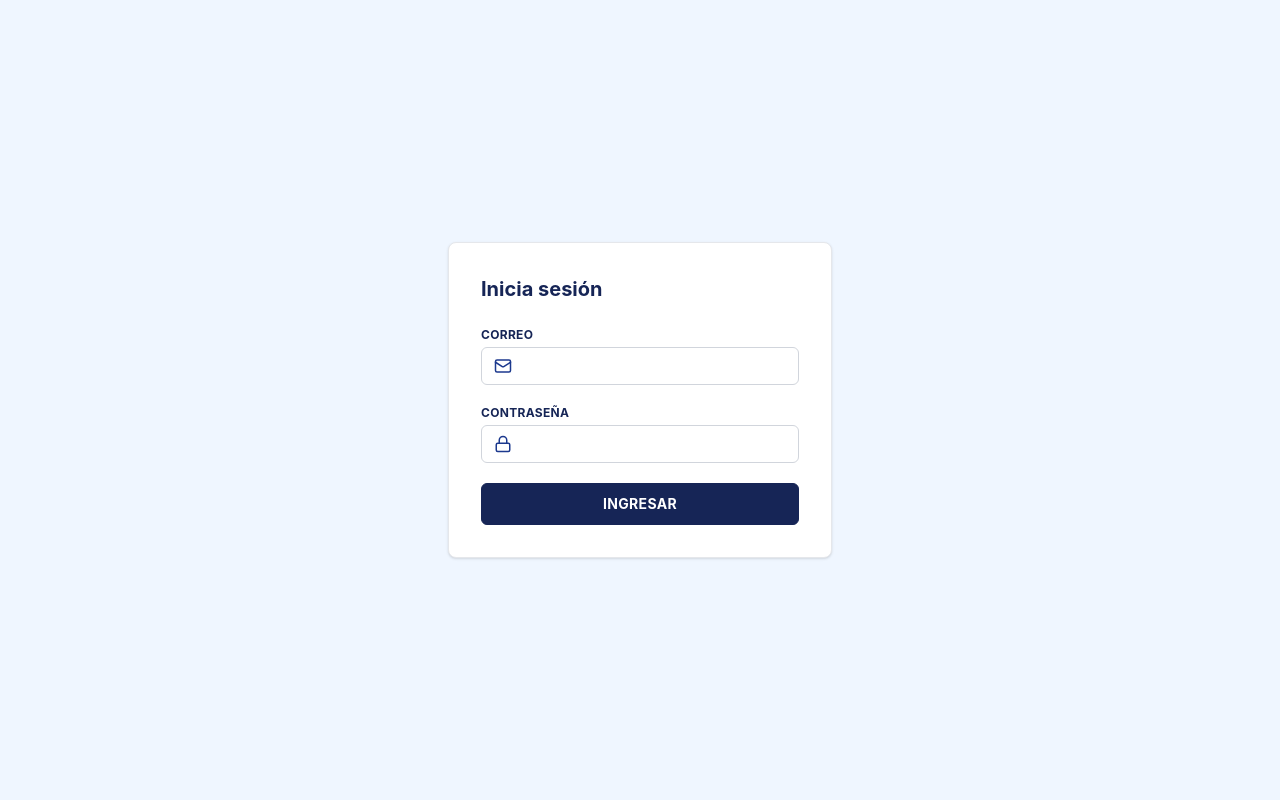
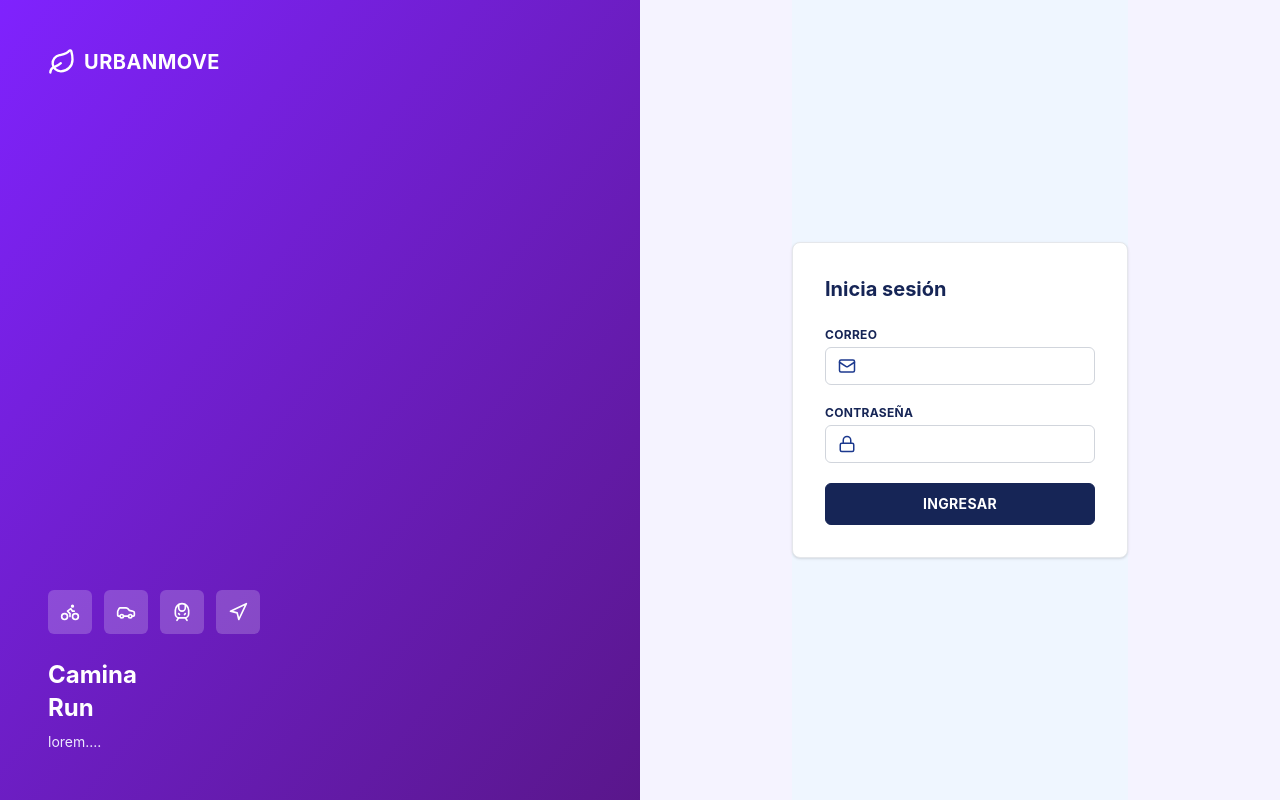
Before and after one commit to rodriguezhq/URBANMOVE, a React (Vite) app in the folder urbanmove_proyecto.client/: page /login in a window 1280 px wide. Built offline with nearby package versions, Linux system fonts and the light colour scheme; no server answers.

Commit message:
login lo que pidieron

```diff
--- /dev/null
+++ b/urbanmove_proyecto.client/src/Components/Brand.tsx
@@ -0,0 +1,39 @@
+import { Leaf, Bike, Car, TrainFront, Navigation } from 'lucide-react';
+
+function BrandPanel() {
+    return (
+        <div className="hidden w-1/2 flex-col justify-between bg-gradient-to-br from-violet-600 to-purple-900 p-12 text-white lg:flex">
+            <div className="flex items-center gap-2">
+                <Leaf size={28} />
+                <span className="text-xl font-bold tracking-wide">URBANMOVE</span>
+            </div>
+
+            <div>
+                <div className="mb-6 flex gap-3">
+                    <IconoTransporte icono={<Bike size={20} />} />
+                    <IconoTransporte icono={<Car size={20} />} />
+                    <IconoTransporte icono={<TrainFront size={20} />} />
+                    <IconoTransporte icono={<Navigation size={20} />} />
+                </div>
+                <h2 className="text-2xl font-bold leading-snug">
+                    Camina
+                    <br />
+                    Run
+                </h2>
+                <p className="mt-2 text-sm text-violet-100">
+                    lorem....
+                </p>
+            </div>
+        </div>
+    );
+}
+
+function IconoTransporte({ icono }: { icono: React.ReactNode }) {
+    return (
+        <div className="flex h-11 w-11 items-center justify-center rounded-md bg-white/20">
+            {icono}
+        </div>
+    );
+}
+
+export default BrandPanel;
--- a/urbanmove_proyecto.client/src/views/Login.tsx
+++ b/urbanmove_proyecto.client/src/views/Login.tsx
@@ -4,6 +4,7 @@ import { useNavigate } from 'react-router-dom';
 import AuthCard from '../Components/AuthCard';
 import AuthInput from '../Components/AuthInput';
 import AuthButton from '../Components/AuthButton';
+import BrandPanel from '../Components/Brand';
 import { useAuth } from '../Hooks/useAuth';
 import { HealthCheckService } from '../services/HealthCheckService';
 
@@ -20,9 +21,9 @@ function Login() {
     const checkHealth = async () => {
         try {
             const ok = await HealthCheckService.Check();
-            setHealth(ok ? 'API en línea' : '');
+            setHealth(ok ? '' : '');
         } catch {
-            setHealth('Error ');
+            setHealth('Error');
         }
     };
 
@@ -45,14 +46,17 @@ function Login() {
     };
 
     return (
-        <div className="relative min-h-screen">
+        <div className="flex min-h-screen">
+            <BrandPanel />
+
+            <div className="flex w-full items-center justify-center bg-violet-50 lg:w-1/2">
                 <AuthCard title="Inicia sesión">
                     <form onSubmit={handleSubmit} className="flex flex-col gap-5">
                         <AuthInput label="Correo" type="email" icon="email" value={email} onChange={setEmail} />
                         <AuthInput label="Contraseña" type="password" icon="password" value={password} onChange={setPassword} />
 
                         {error && (
-                        <div className="border border-red-700 bg-red-50 px-3 py-2">
+                            <div className="rounded-md border border-red-700 bg-red-50 px-3 py-2">
                                 <p className="text-sm font-medium text-red-700">{error}</p>
                             </div>
                         )}
@@ -67,6 +71,7 @@ function Login() {
                     <p className="absolute bottom-0 left-0 p-4 text-sm text-gray-500">{health}</p>
                 )}
             </div>
+        </div>
     );
 }
 
```
Lines whose indentation alone changed are shown as unchanged.
